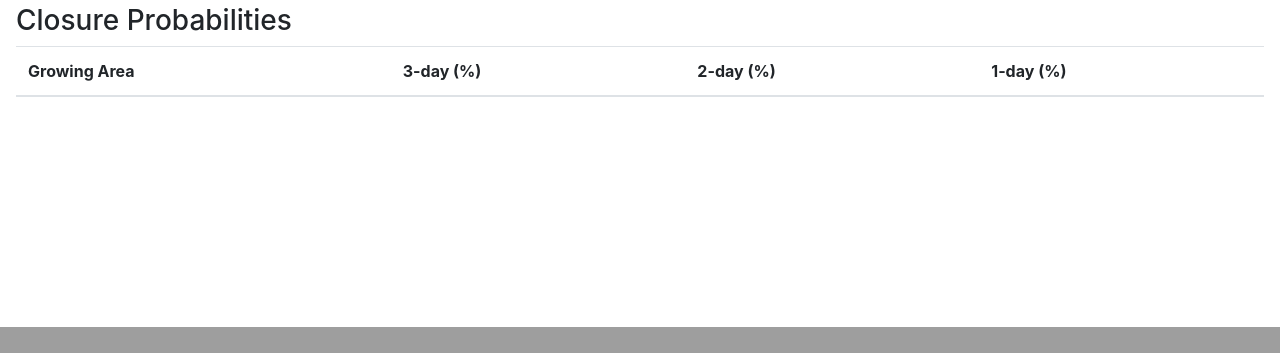
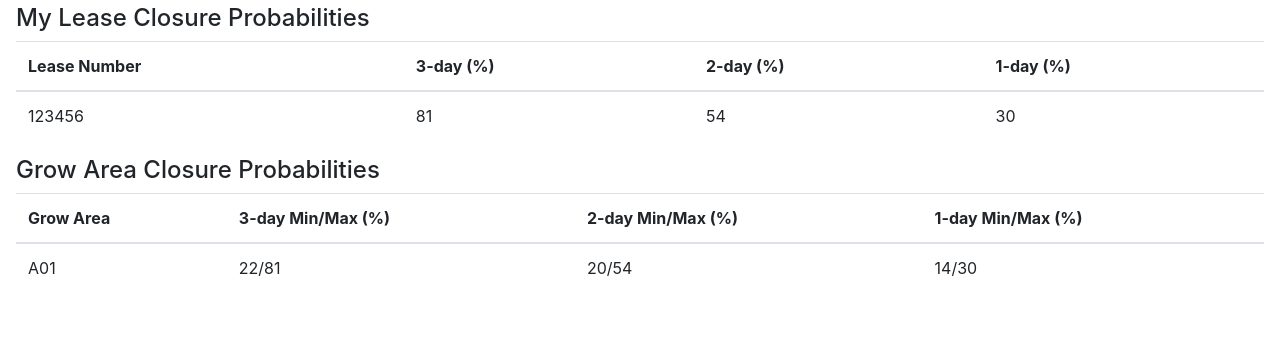
Before and after one commit to Biosystems-Analytics-Lab/shellcast, a Flask app: template templates/index.html.jinja in a window 1280 px wide. Shown: the part 473-826 px from the top of the page. Before the commit the page ends 800 px from the top, so only its background shows below. Run offline with Flask 2, Linux system fonts and the light colour scheme; the template is opened without the code that fills it, so the values that code supplies are empty; some libraries are stand-ins or nearby versions.

Commit message:
Add different tables for lease and grow area closures; add disclaimer

```diff
--- a/static/index.css
+++ b/static/index.css
@@ -2,11 +2,16 @@
   height: 100%;
   display: grid;
   grid-gap: 5px;
-  grid-template-columns: repeat(4, 1fr);
-  grid-template-rows: 50vh auto;
+  grid-template-columns: repeat(6, 1fr);
+  grid-template-rows: auto 50vh auto;
   grid-template-areas:
-    "m m m m"
-    "t t t t";
+    "d d d d d d"
+    "m m m m m m"
+    "t t t t t t";
+}
+
+#disclaimer {
+  grid-area: d;
 }
 
 #closure-map {
@@ -16,3 +21,12 @@
 #closure-tables {
   grid-area: t;
 }
+
+@media only screen and (min-width: 992px)  {
+  .content {
+    grid-template-rows: 50vh auto;
+    grid-template-areas:
+      "d m m m m m"
+      "t t t t t t";
+  }
+}
--- a/static/index.js
+++ b/static/index.js
@@ -11,7 +11,7 @@ const MAP_OPTIONS = {
   zoom: 8
 };
 /** The ID of the table element. */
-const TABLE_ID = "closure-table";
+const TABLE_ID = "grow-area-table";
 
 let areaDataPromise;
 let areaData;
--- a/templates/index.html.jinja
+++ b/templates/index.html.jinja
@@ -10,22 +10,53 @@
 {% endblock %}
 
 {% block content %}
+  <p id="disclaimer">Disclaimer: The predictions shown within this app are in no way indicative of whether or not your lease will be closed.  Please use this only as a planning tool and seek out proper closure information from {blank}.</p>
+
   <div id="closure-map"></div>
 
   <br>
 
   <div id="closure-tables">
-    <h3>Closure Probabilities</h3>
-    <table id="closure-table" class="table">
+    <div id="lease-table-div">
+      <h4>My Lease Closure Probabilities</h4>
+      {# <p style="display: none">Sign up to get email and/or text notifications for closure forecast for your aquaculture leases and view lease specific closure forecasts on the map.</p> #}
+      <table id="lease-table" class="table">
+        <thead>
+          <tr>
+            <th scope="col">Lease Number</th>
+            <th scope="col">3-day (%)</th>
+            <th scope="col">2-day (%)</th>
+            <th scope="col">1-day (%)</th>
+          </tr>
+        </thead>
+        <tbody>
+          <tr>
+            <td>123456</td>
+            <td>81</td>
+            <td>54</td>
+            <td>30</td>
+          </tr>
+        </tbody>
+      </table>
+    </div>
+
+    <h4>Grow Area Closure Probabilities</h4>
+    <table id="grow-area-table" class="table">
       <thead>
         <tr>
-          <th scope="col">Growing Area</th>
-          <th scope="col">3-day (%)</th>
-          <th scope="col">2-day (%)</th>
-          <th scope="col">1-day (%)</th>
+          <th scope="col">Grow Area</th>
+          <th scope="col">3-day Min/Max (%)</th>
+          <th scope="col">2-day Min/Max (%)</th>
+          <th scope="col">1-day Min/Max (%)</th>
         </tr>
       </thead>
       <tbody>
+        <tr>
+            <td>A01</td>
+            <td>22/81</td>
+            <td>20/54</td>
+            <td>14/30</td>
+          </tr>
       </tbody>
     </table>
   </div>
```
